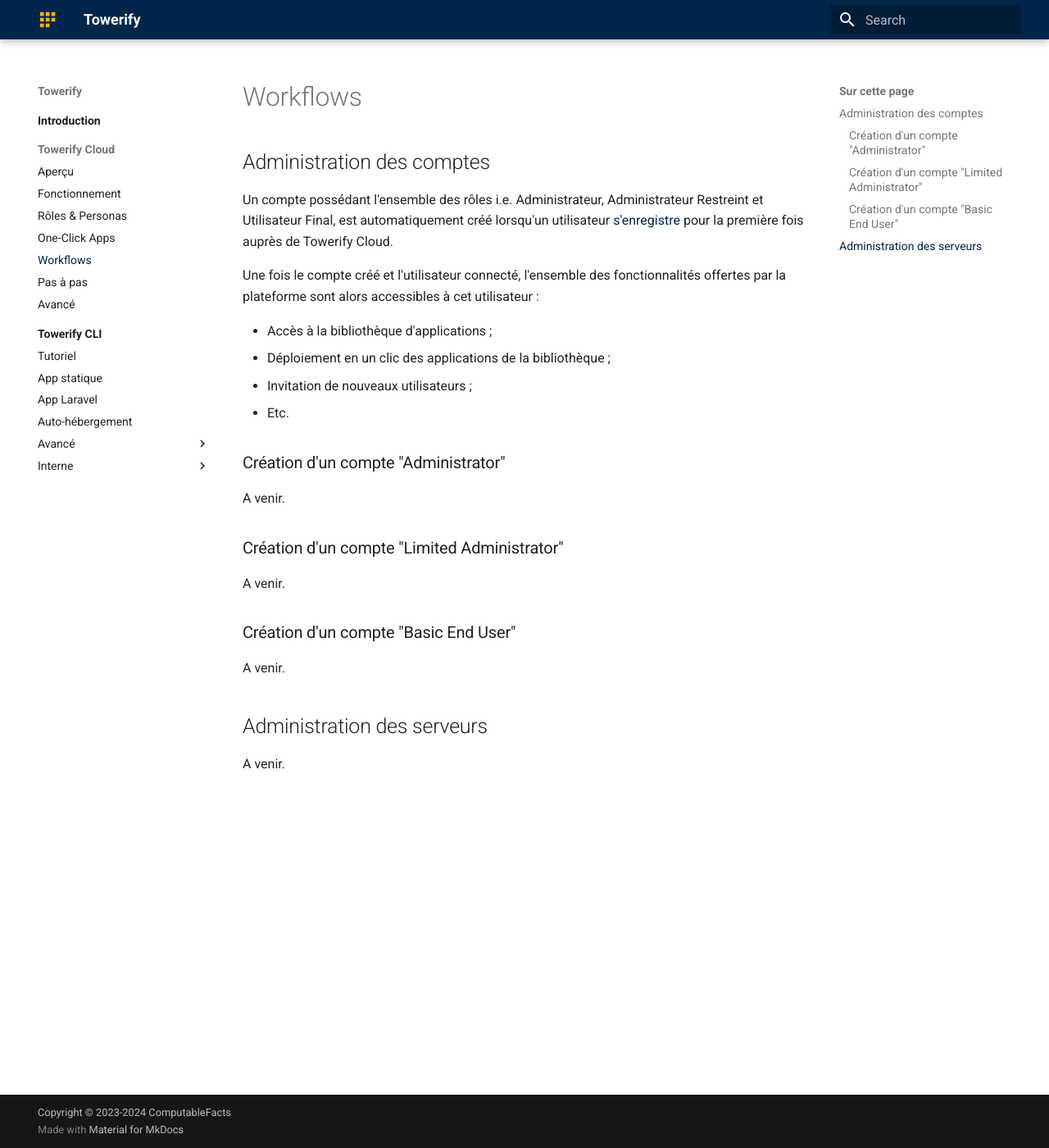
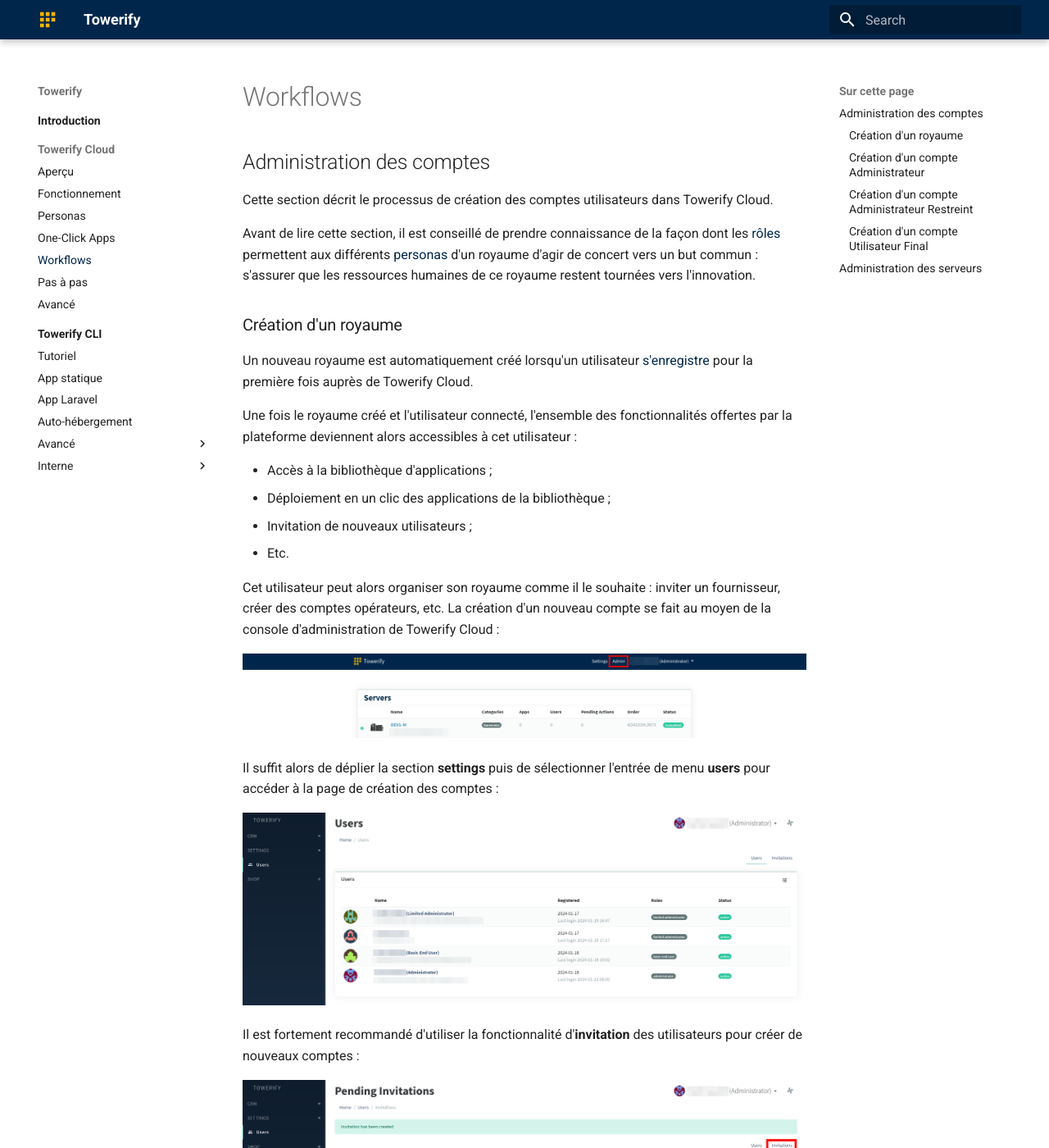
Before and after one commit to computablefacts/towerify-docs, an MkDocs documentation site: the page built from docs/cloud/workflows.md, in a window 1280 px wide and 1400 px high. Shown: the whole window at 82% size. Built offline with MkDocs 1.6.1 and Material for MkDocs 9.7.7, drawn with Linux system fonts in a browser that asks for light colours; some of the changed text lies outside the part shown.

Commit message:
Update workflows

```diff
--- a/docs/cloud/workflows.md
+++ b/docs/cloud/workflows.md
@@ -2,29 +2,90 @@
 
 ## Administration des comptes
 
-Un compte possédant l'ensemble des rôles i.e. Administrateur, Administrateur Restreint et Utilisateur Final, est
-automatiquement créé lorsqu'un utilisateur [s'enregistre](https://app.towerify.io/register) pour la première fois auprès
-de Towerify Cloud.
+Cette section décrit le processus de création des comptes utilisateurs dans Towerify Cloud.
 
-Une fois le compte créé et l'utilisateur connecté, l'ensemble des fonctionnalités offertes par la plateforme sont alors
-accessibles à cet utilisateur :
+Avant de lire cette section, il est conseillé de prendre connaissance de la façon dont les [rôles](personas.md)
+permettent aux différents [personas](personas.md) d'un royaume d'agir de concert vers un but commun : s'assurer que les
+ressources humaines de ce royaume restent tournées vers l'innovation.
+
+### Création d'un royaume
+
+Un nouveau royaume est automatiquement créé lorsqu'un utilisateur [s'enregistre](https://app.towerify.io/register) pour
+la première fois auprès de Towerify Cloud.
+
+Une fois le royaume créé et l'utilisateur connecté, l'ensemble des fonctionnalités offertes par la plateforme deviennent
+alors accessibles à cet utilisateur :
 
 - Accès à la bibliothèque d'applications ;
 - Déploiement en un clic des applications de la bibliothèque ;
 - Invitation de nouveaux utilisateurs ;
 - Etc.
 
-### Création d'un compte "Administrator"
+Cet utilisateur peut alors organiser son royaume comme il le souhaite : inviter un fournisseur, créer des comptes
+opérateurs, etc. La création d'un nouveau compte se fait au moyen de la console d'administration de
+Towerify Cloud :
 
-A venir.
+![](../img/towerify-cloud-admin-panel.png)
 
-### Création d'un compte "Limited Administrator"
+Il suffit alors de déplier la section __settings__ puis de sélectionner l'entrée de menu __users__ pour accéder à la
+page de création des comptes :
 
-A venir.
+![](../img/towerify-cloud-users.png)
 
-### Création d'un compte "Basic End User"
+Il est fortement recommandé d'utiliser la fonctionnalité d'__invitation__ des utilisateurs pour créer de nouveaux
+comptes :
 
-A venir.
+![](../img/towerify-cloud-invite-new-user.png)
+
+### Création d'un compte Administrateur
+
+Pour créer un nouveau compte de type _Administrateur_, cliquez sur l'onglet __Invitations__ puis sur le bouton
+__Invite new user__. Saisissez alors l'email de l'utilisateur, sélectionnez __admin__ comme type d'utilisateur
+puis associez le compte au rôle __administrator__ :
+
+![](../img/towerify-cloud-create-administrator.png)
+
+Une invitation sera alors envoyée à l'utilisateur avec un lien de connection à la plateforme.
+
+??? warning "Attention : périmètre de visibilité de l'utilisateur"
+
+    L'utilisateur ainsi créé aura les mêmes droits d'accès que le tenant : il pourra donc à son tour inviter d'autres
+    utilisateurs, modifier le catalogue de serveurs ou encore provisionner des hôtes.
+
+### Création d'un compte Administrateur Restreint
+
+Pour créer un nouveau compte de type _Administrateur Restreint_, cliquez sur l'onglet __Invitations__ puis sur le bouton
+__Invite new user__. Saisissez alors l'email de l'utilisateur, sélectionnez __client__ comme type d'utilisateur
+puis associez le compte au rôle __limited administrator__ :
+
+![](../img/towerify-cloud-create-limited-administrator.png)
+
+Une invitation sera alors envoyée à l'utilisateur avec un lien de connection à la plateforme.
+
+??? warning "Attention : périmètre de visibilité de l'utilisateur"
+
+    Si vous souhaitez restreindre l'accès de l'utilisateur aux serveurs et applications déployées par une organisation
+    donnée, il vous sera nécessaire d'associer celui-ci à une organisation. Autrement dit, la colonne
+    `users.customer_id` de cet utilisateur doit être associée à une entrée de la table `customers`.
+
+### Création d'un compte Utilisateur Final
+
+Pour créer un nouveau compte de type _Utilisateur Final_, cliquez sur l'onglet __Invitations__ puis sur le bouton
+__Invite new user__. Saisissez alors l'email de l'utilisateur, sélectionnez __client__ comme type d'utilisateur
+puis associez le compte au rôle __basic end user__ :
+
+![](../img/towerify-cloud-create-basic-end-user.png)
+
+Une invitation sera alors envoyée à l'utilisateur avec un lien de connection à la plateforme.
+
+??? note "Bon à savoir : Single Sign-On (SSO)"
+
+    Les utilisateurs finaux n'ont pas besoins d'être créés au sein de la plateforme! En effet, si les applications
+    déployées sont compatible SSO la connexion peut se faire de manière transparente au moyen de notre Fédération
+    d'Identité. Pour en savoir plus, contactez-nous.
+
+    Cependant, si l'utilisateur créé a en charge le développement et le déploiement de nouveaux services sur les hôtes,
+    un tel compte s'avérera nécessaire.
 
 ## Administration des serveurs
 
--- a/mkdocs.yml
+++ b/mkdocs.yml
@@ -10,7 +10,7 @@
   - Towerify Cloud:
       - Aperçu: cloud/overview.md
       - Fonctionnement: cloud/how-it-works.md
-      - Rôles & Personas: cloud/personas.md
+      - Personas: cloud/personas.md
       - One-Click Apps: cloud/one-click-apps.md
       - Workflows: cloud/workflows.md
       - Pas à pas: cloud/walkthroughs.md
```
Also changed, not shown: docs/cloud/personas.md (+30 -17 lines), docs/img/towerify-cloud-admin-panel.png (added), docs/img/towerify-cloud-create-administrator.png (added), docs/img/towerify-cloud-create-basic-end-user.png (added), docs/img/towerify-cloud-create-limited-administrator.png (added), docs/img/towerify-cloud-invite-new-user.png (added), docs/img/towerify-cloud-users.png (added), 2 other files.
